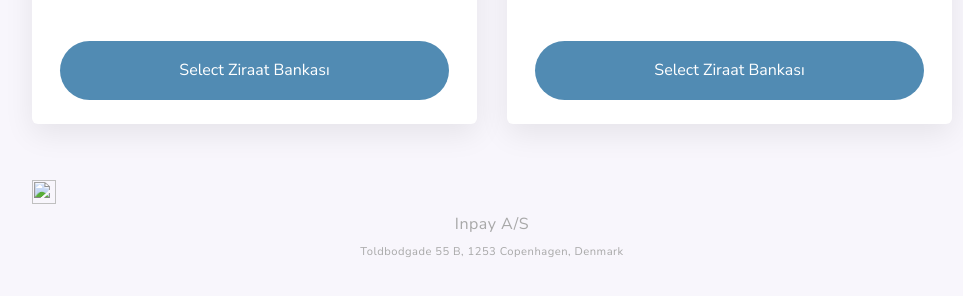
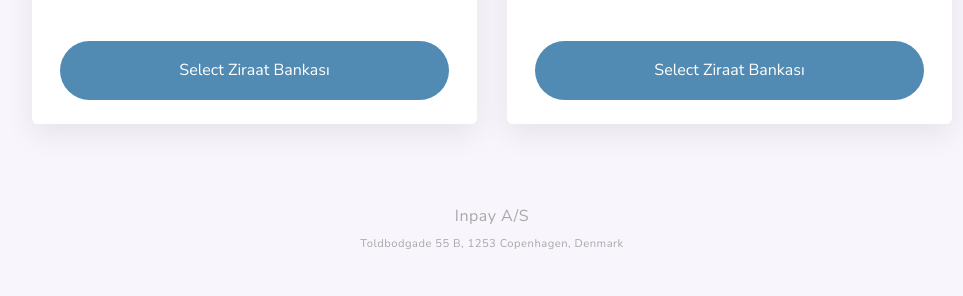
Before and after one commit to andrenicodemus/mobilepayment, a plain HTML site: page 01-bankselect.htm in a window 1280 px wide. Shown: the part 682-978 px from the top of the page, without its empty margins (148-1111 px from the left). Drawn offline with nearby package versions, Linux system fonts and the light colour scheme.

Commit message:
removing dummy img

```diff
--- a/01-bankselect.htm
+++ b/01-bankselect.htm
@@ -128,8 +128,7 @@
 
       <footer class="my-4">
         <div class="row">
-          <div class="col-12 col-md company-signature">
-            <img class="mb-2" src="src/img  /bootstrap-solid.svg" alt="" width="24" height="24">
+          <div class="col-12 col-md company-signature mt-4">
             <p class="company-name text-center">Inpay A/S</p>
             <p class="company-address d-block mb-3 text-center">Toldbodgade 55 B, 1253 Copenhagen, Denmark</p>
           </div>
```
Also changed, not shown: 02-amountselect.htm (+1 -2 lines), 03-bankinfo.htm (+1 -2 lines), 05-twofactorauth.htm (+1 -2 lines), 06-processing.htm (+1 -2 lines).
